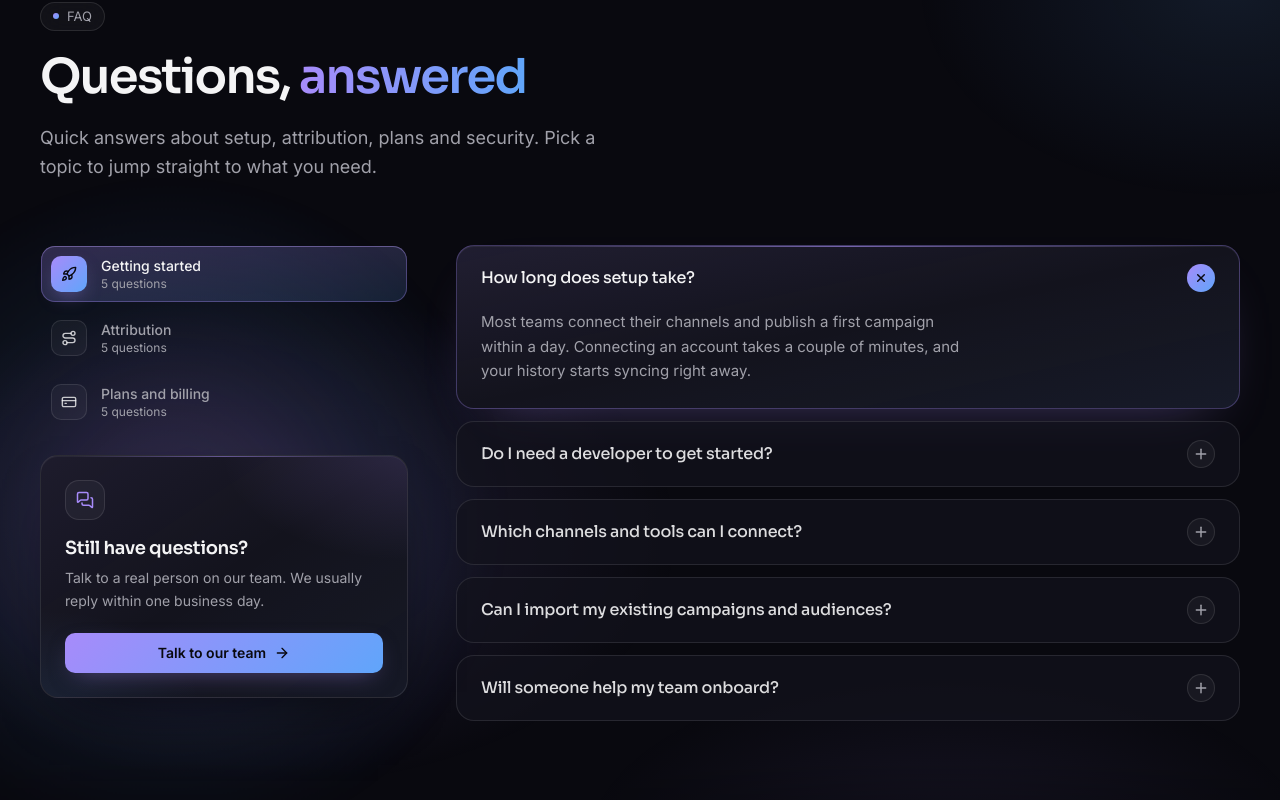
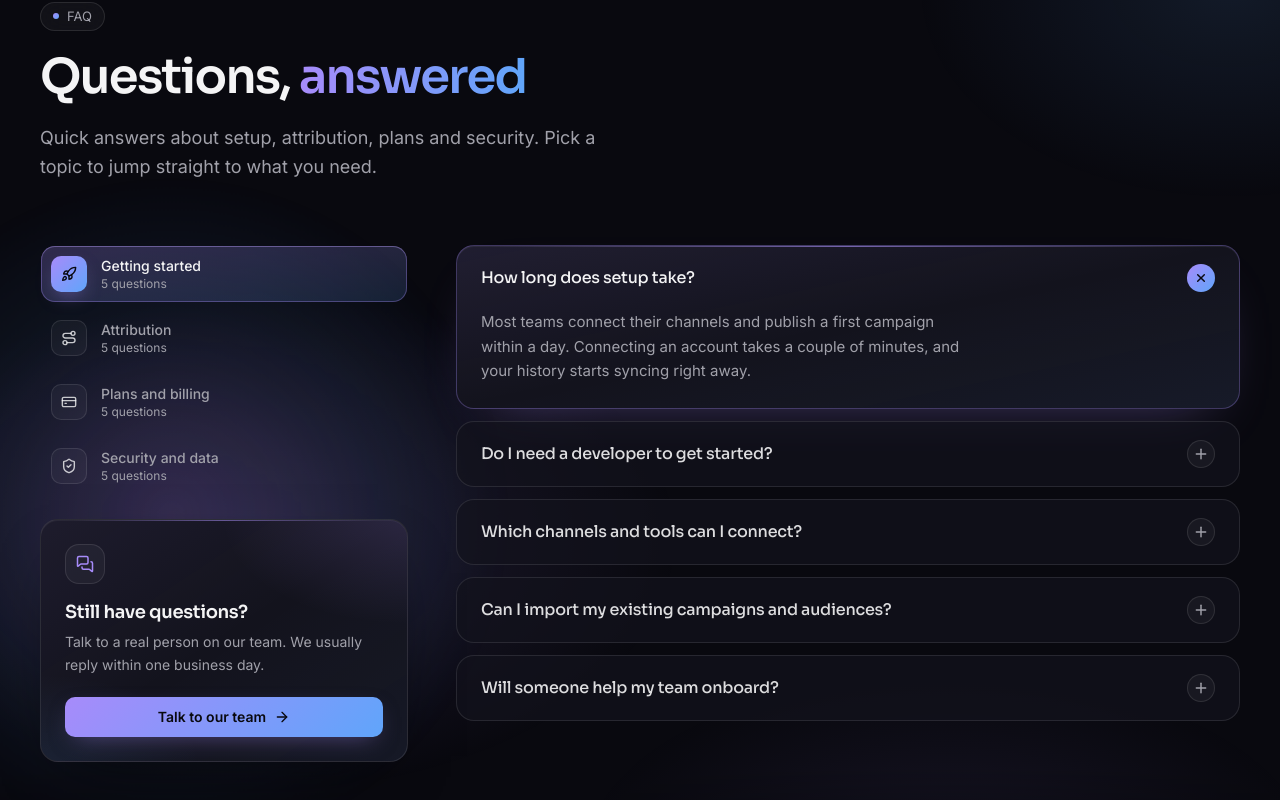
Before and after one commit to sudip997/template-4, a Next.js app: page / in a window 1280 px wide. Shown: the part 8253-9053 px from the top of the page. Built offline with nearby package versions, Linux system fonts and the light colour scheme.

Commit message:
changes in data.ts

```diff
--- a/src/components/sections/faq/data.ts
+++ b/src/components/sections/faq/data.ts
@@ -140,41 +140,41 @@ export const FAQ_CATEGORIES: readonly FaqCategory[] = [
       },
     ],
   },
-  //   {
-  //     id: "security-data",
-  //     label: "Security and data",
-  //     icon: ShieldCheck,
-  //     items: [
-  //       {
-  //         id: "encryption",
-  //         question: "Where is my data stored, and is it encrypted?",
-  //         answer:
-  //           "Your data is encrypted in transit and at rest, and stored in secure cloud data centers. Enterprise customers can also choose their data region and retention period.",
-  //       },
-  //       {
-  //         id: "soc2",
-  //         question: "Is Vantora SOC 2 compliant?",
-  //         answer:
-  //           "Yes. Vantora is independently audited for SOC 2 Type II, and the report is available on request under NDA.",
-  //       },
-  //       {
-  //         id: "sso-roles",
-  //         question: "Do you support SSO and role-based access?",
-  //         answer:
-  //           "Enterprise includes SAML SSO, SCIM provisioning and granular roles at the workspace, brand and campaign level, plus a 12-month audit log of every action.",
-  //       },
-  //       {
-  //         id: "ai-training",
-  //         question: "Is my data used to train AI models?",
-  //         answer:
-  //           "No. Your campaign data powers your own planner and reports. It is never sold, and it is never used to train models for other customers.",
-  //       },
-  //       {
-  //         id: "export-delete",
-  //         question: "Can I export or delete my data?",
-  //         answer:
-  //           "Yes. Workspace admins can export campaigns, audiences and reports at any time. When you close a workspace, its data is permanently deleted within 30 days.",
-  //       },
-  //     ],
-  //   },
+  {
+    id: "security-data",
+    label: "Security and data",
+    icon: ShieldCheck,
+    items: [
+      {
+        id: "encryption",
+        question: "Where is my data stored, and is it encrypted?",
+        answer:
+          "Your data is encrypted in transit and at rest, and stored in secure cloud data centers. Enterprise customers can also choose their data region and retention period.",
+      },
+      {
+        id: "soc2",
+        question: "Is Vantora SOC 2 compliant?",
+        answer:
+          "Yes. Vantora is independently audited for SOC 2 Type II, and the report is available on request under NDA.",
+      },
+      {
+        id: "sso-roles",
+        question: "Do you support SSO and role-based access?",
+        answer:
+          "Enterprise includes SAML SSO, SCIM provisioning and granular roles at the workspace, brand and campaign level, plus a 12-month audit log of every action.",
+      },
+      {
+        id: "ai-training",
+        question: "Is my data used to train AI models?",
+        answer:
+          "No. Your campaign data powers your own planner and reports. It is never sold, and it is never used to train models for other customers.",
+      },
+      {
+        id: "export-delete",
+        question: "Can I export or delete my data?",
+        answer:
+          "Yes. Workspace admins can export campaigns, audiences and reports at any time. When you close a workspace, its data is permanently deleted within 30 days.",
+      },
+    ],
+  },
 ];
```
